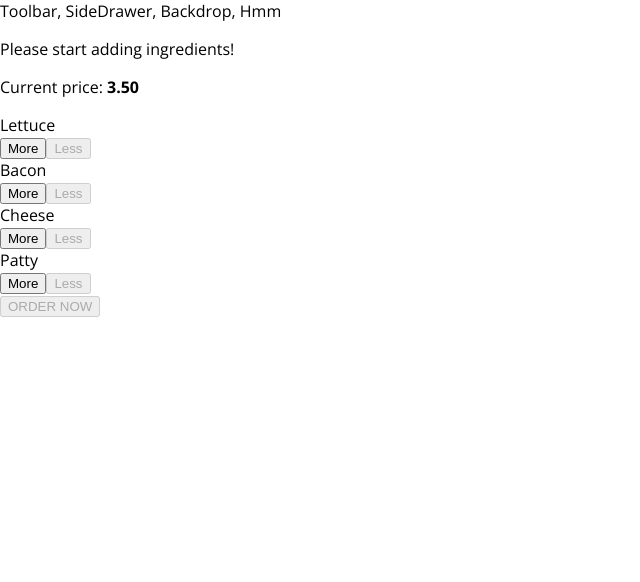
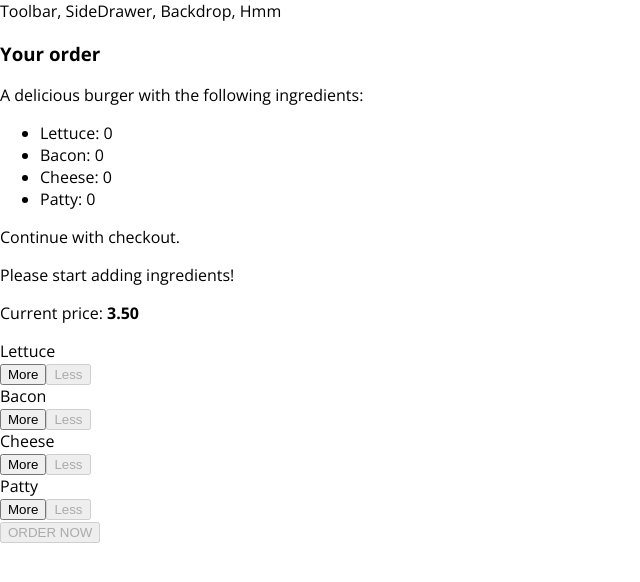
Before and after one commit to makomweb/notes-react-course, a React app: page / in a window 1280 px wide. Shown: the top 582 px of the page, without its empty margins (0-640 px from the left). Built offline with nearby package versions, Linux system fonts and the light colour scheme.

Commit message:
show the modal with the order summary

```diff
--- /dev/null
+++ b/src/components/Burger/OrderSummary/OrderSummary.jsx
@@ -0,0 +1,23 @@
+import React from 'react';
+import Aux from '../../../hoc/Auxiliary';
+
+const orderSummary = (props) => {
+    const summary = Object.keys(props.ingredients)
+        .map(igKey => {
+            return (
+                <li>
+                    <span style={{ textTransform: 'capitalize' }}>{igKey}</span>: {props.ingredients[igKey]}
+                </li>);
+        });
+
+    return (
+        <Aux>
+            <h3>Your order</h3>
+            <p>A delicious burger with the following ingredients:</p>
+            <ul>{summary}</ul>
+            <p>Continue with checkout.</p>
+        </Aux>
+    );
+}
+
+export default orderSummary;
--- a/src/containers/BurgerBuilder/BurgerBuilder.jsx
+++ b/src/containers/BurgerBuilder/BurgerBuilder.jsx
@@ -2,6 +2,8 @@
 import Aux from '../../hoc/Auxiliary';
 import Burger from '../../components/Burger/Burger';
 import BuildControls from '../../components/Burger/BuildControls/BuildControls';
+import Modal from '../../components/UI/Modal/Modal';
+import OrderSummary from '../../components/Burger/OrderSummary/OrderSummary';
 
 const INGREDIENT_PRICES = {
     lettuce: 0.5,
@@ -90,6 +92,9 @@
         // { lettuce: true, patty: true, bacon: false ... }
         return (
             <Aux>
+                <Modal>
+                    <OrderSummary ingredients={this.state.ingredients} />
+                </Modal>
                 <Burger ingredients={this.state.ingredients} />
                 <BuildControls
                     ingredientAdded={this.addIngredientHandler}
```
